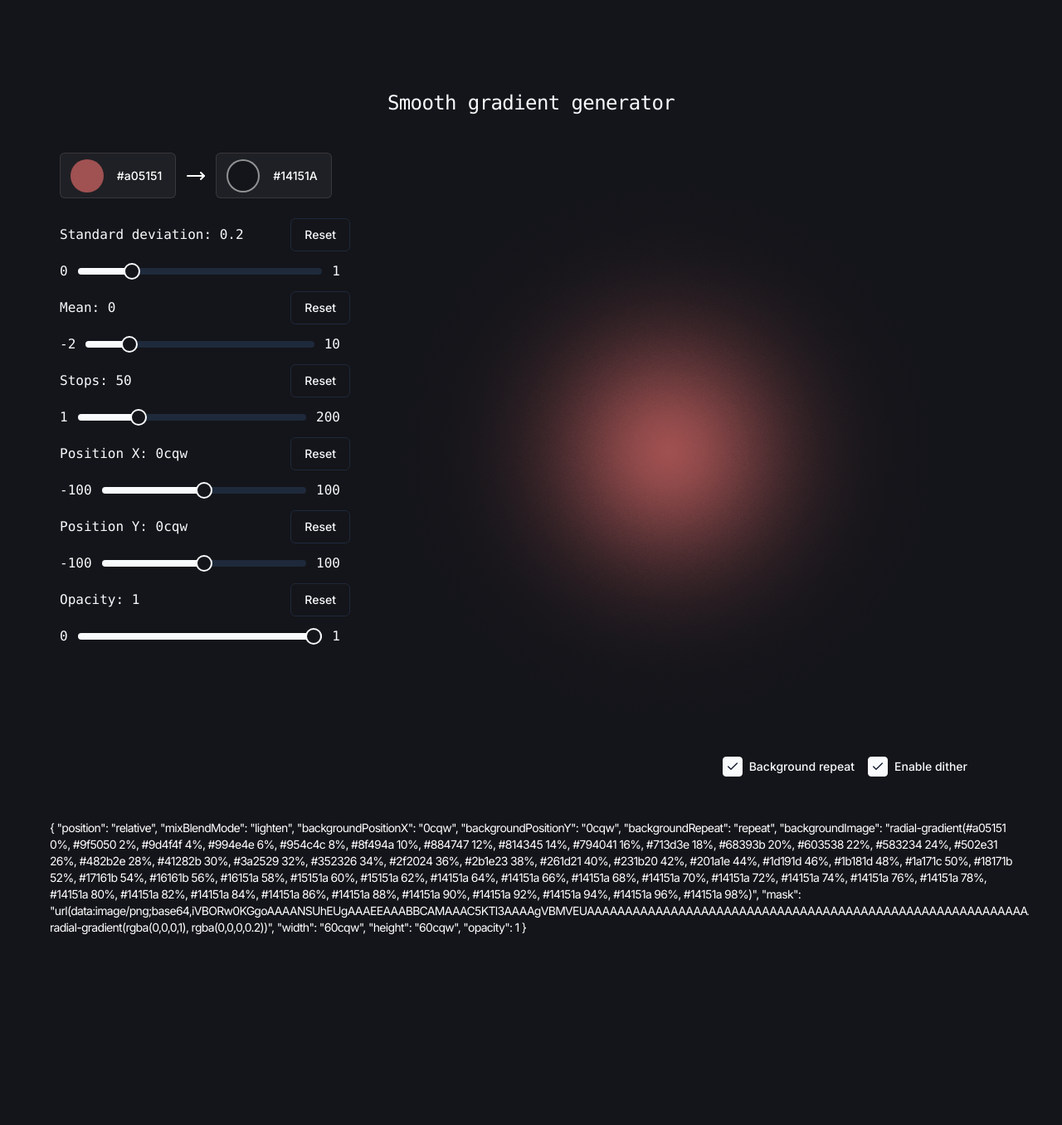
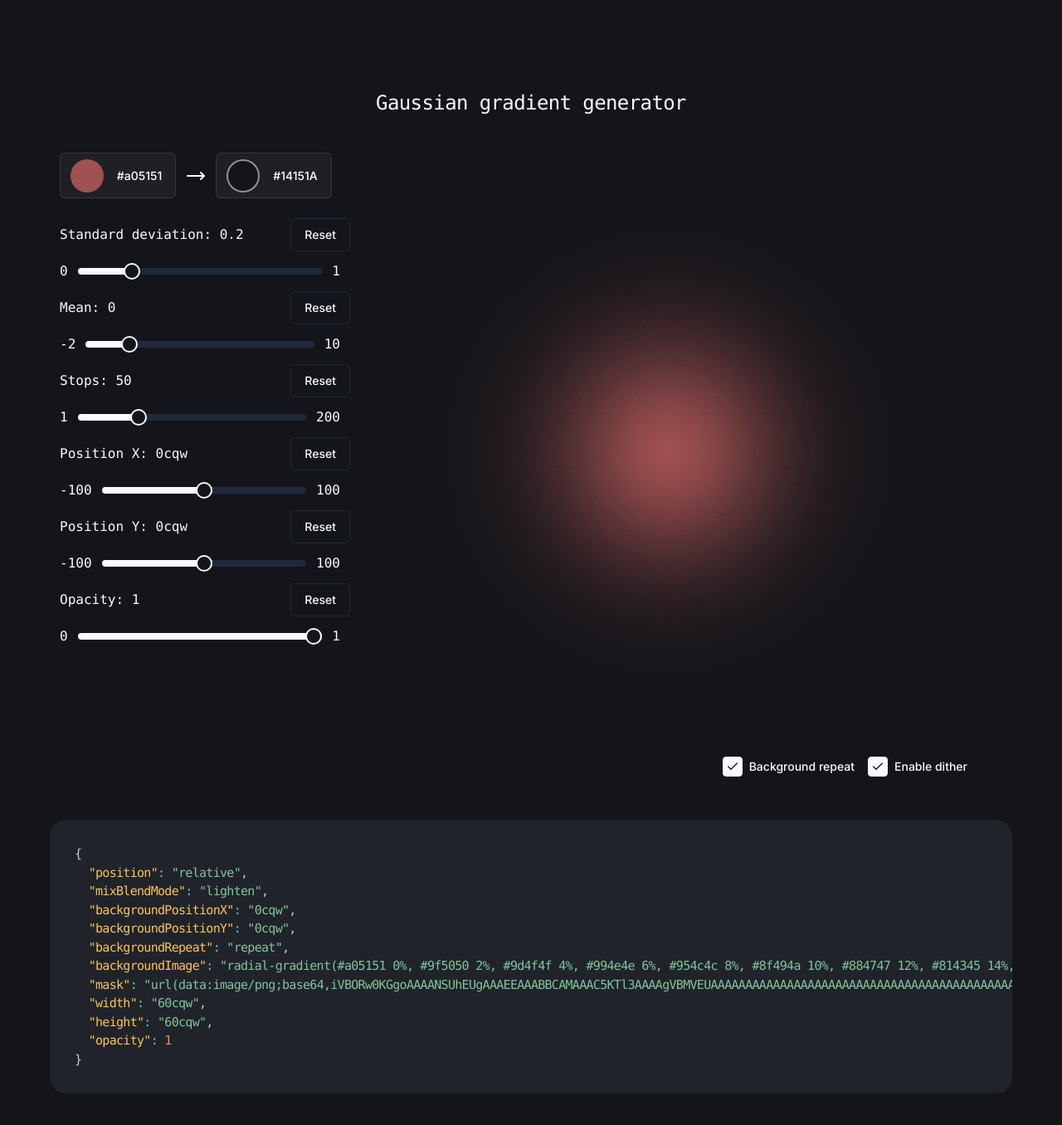
Before and after one commit to kkuchar2/smooth-gradient, a Next.js app: page / in a window 1280 px wide. Shown: the top 1356 px of the page at 83% size. Before the commit the page ends 1244 px from the top, so only its background shows below. Built offline with nearby package versions, Linux system fonts and the light colour scheme.

Commit message:
Add formatting to CSS and change header of page

```diff
--- a/package.json
+++ b/package.json
@@ -28,6 +28,7 @@
     "@types/node": "^20",
     "@types/react": "^18",
     "@types/react-dom": "^18",
+    "@types/react-syntax-highlighter": "^15.5.11",
     "@typescript-eslint/eslint-plugin": "^7.1.1",
     "@typescript-eslint/parser": "^7.1.1",
     "autoprefixer": "^10.4.19",
@@ -42,7 +43,9 @@
     "eslint-plugin-tailwindcss": "^3.14.3",
     "eslint-plugin-unused-imports": "^3.1.0",
     "postcss": "^8",
+    "prettier": "^3.2.5",
     "react-colorful": "^5.6.1",
+    "react-syntax-highlighter": "^15.5.0",
     "sass": "^1.74.1",
     "tailwindcss": "^3.4.3",
     "typescript": "^5"
--- a/src/app/page.tsx
+++ b/src/app/page.tsx
@@ -7,6 +7,7 @@ import { MoveRight } from 'lucide-react';
 
 import { ColorPicker } from '@/components/ColorPicker/ColorPicker';
 import { GradientSlider } from '@/components/GradientSlider/GradientSlider';
+import { SourceCodePreview } from '@/components/SourceCodePreview/SourceCodePreview';
 import { Checkbox } from '@/components/ui/checkbox';
 import styles from '@/styles/Index.module.scss';
 
@@ -162,7 +163,8 @@ export default function Home() {
         <main className={'flex min-h-screen flex-col items-center justify-between p-24'}>
 
             <div className={styles.container}>
-                <div className={'m-3 text-center font-mono text-2xl tracking-tight'}>{'Smooth gradient generator'}</div>
+                <div
+                    className={'m-3 text-center font-mono text-2xl tracking-tight'}>{'Gaussian gradient generator'}</div>
                 <div className={'flex flex-col p-8'}>
                     <div className={'flex gap-6'}>
                         <div className={'flex w-[350px] flex-col'}>
@@ -254,7 +256,7 @@ export default function Home() {
                 </div>
                 <div
                     className={'w-full max-w-full overflow-y-auto border-none bg-none p-5 text-sm tracking-tighter text-white shadow-none'}>
-                    {styleasStr}
+                    <SourceCodePreview sourceCode={styleasStr}/>
                 </div>
             </div>
         </main>
--- /dev/null
+++ b/src/components/SourceCodePreview/SourceCodePreview.tsx
@@ -0,0 +1,28 @@
+'use client';
+
+import React from 'react';
+
+import { Prism as SyntaxHighlighter } from 'react-syntax-highlighter';
+import { tomorrow as style } from 'react-syntax-highlighter/dist/esm/styles/prism';
+
+interface SourceCodePreviewProps {
+    sourceCode: string;
+}
+
+export const SourceCodePreview = (props: SourceCodePreviewProps) => {
+    return <SyntaxHighlighter
+        wrapLongLines={true}
+        wrapLines={true}
+        customStyle={{
+            maxHeight: '100%',
+            margin: 0,
+            fontSize: '15px',
+            background: '#21232b',
+            borderRadius: '20px',
+            padding: '30px',
+            boxSizing: 'border-box',
+        }}
+        language={'javascript'} style={style}>
+        {props.sourceCode}
+    </SyntaxHighlighter>;
+};
```
Also changed, not shown: 2 other files (tests, documents, lock files or other folders).
